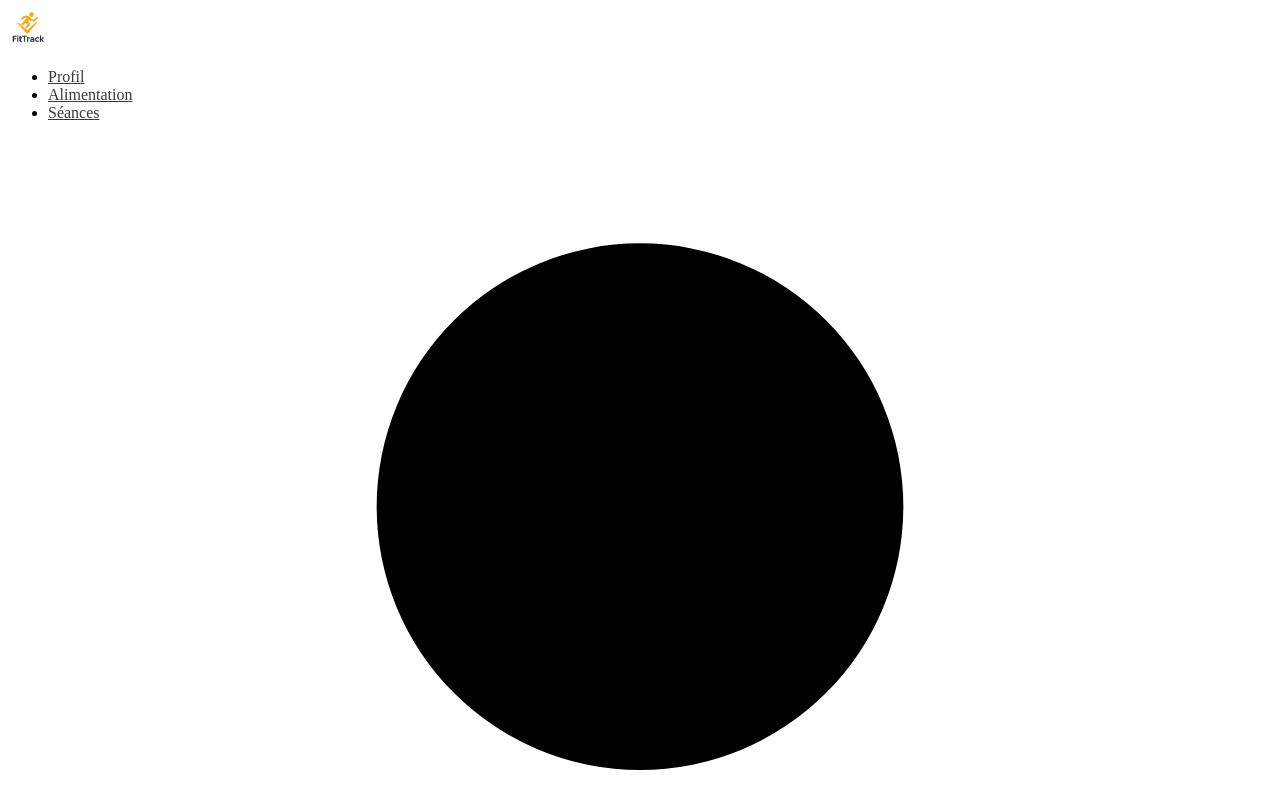
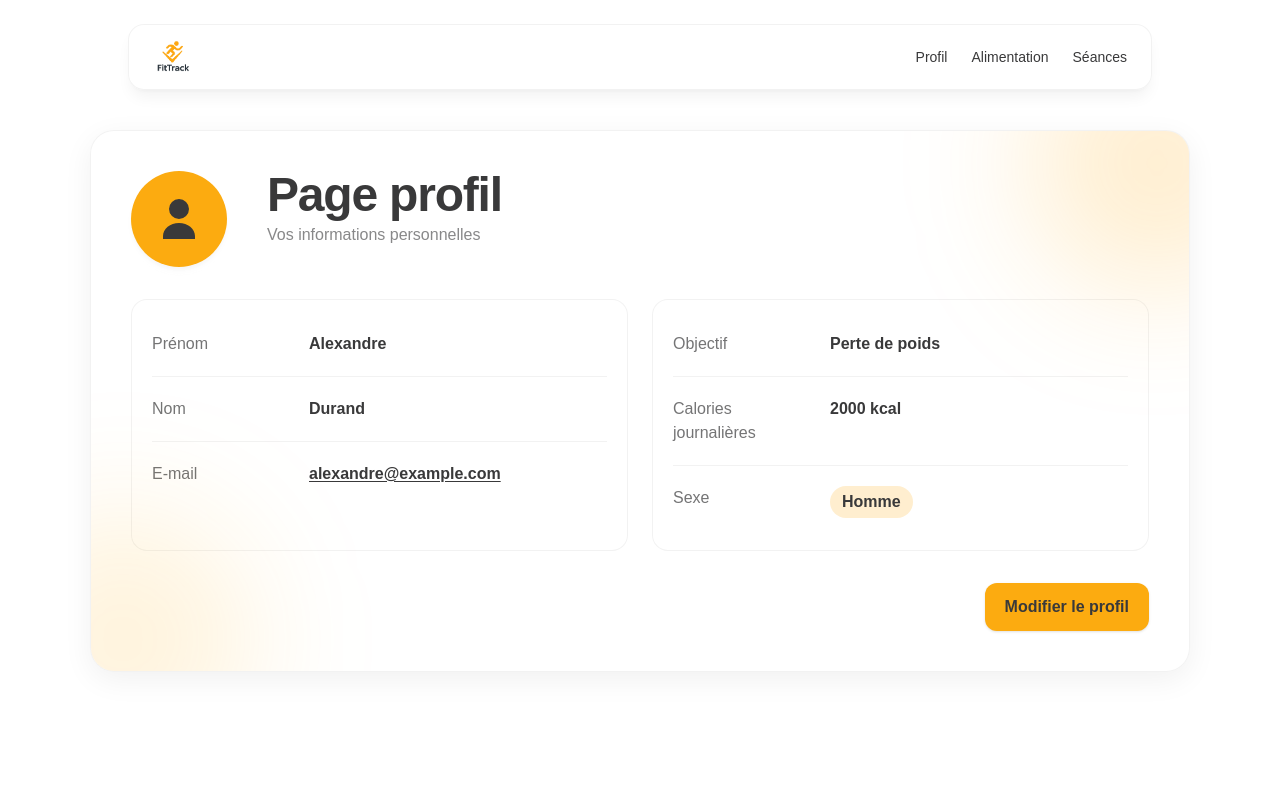
Before and after one commit to Muhammed-Ali19/fitTrack, a Next.js app: page /profil in a window 1280 px wide. Shown: the top 800 px of the page. Built offline with nearby package versions, Linux system fonts and the light colour scheme.

Commit message:
correction bug

```diff
--- a/package.json
+++ b/package.json
@@ -10,6 +10,7 @@
   "dependencies": {
     "firebase": "^12.3.0",
     "next": "15.5.4",
+    "node": "^25.1.0",
     "react": "19.1.0",
     "react-dom": "19.1.0"
   },
--- /dev/null
+++ b/src/app/layout.tsx
@@ -0,0 +1,22 @@
+import type { Metadata } from "next";
+import React from "react";
+import "./globals.css";
+
+export const metadata: Metadata = {
+  title: "FitTrack",
+  description: "Suivi de fitness et calculatrice IMC avec FitTrack",
+};
+
+type RootLayoutProps = {
+  children: React.ReactNode;
+};
+
+export default function RootLayout({ children }: RootLayoutProps) {
+  return (
+    <html lang="fr">
+      <body className="min-h-screen bg-[#F5F5F5] text-[#333333] antialiased">
+        {children}
+      </body>
+    </html>
+  );
+}
```
Also changed, not shown: 1 other file (tests, documents, lock files or other folders).
